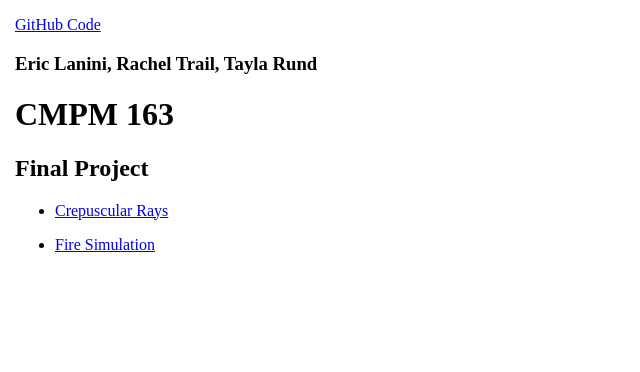
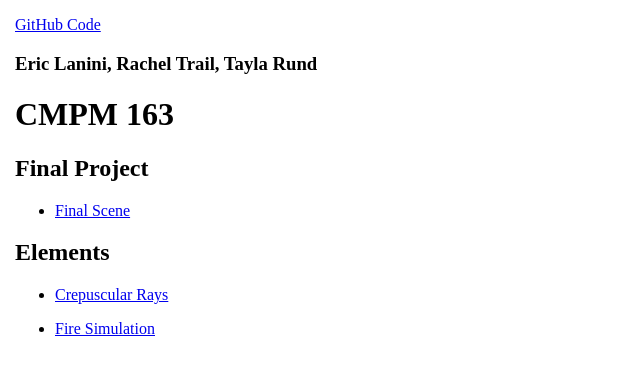
Before and after one commit to TaylaRund/FinalProject, a plain HTML site: page index.html in a window 1280 px wide. Shown: the whole page, without its empty margins (0-640 px from the left). Drawn offline with Linux system fonts and the light colour scheme.

Commit message:
Update index.html

```diff
--- a/index.html
+++ b/index.html
@@ -21,8 +21,13 @@
 
 	<h3 id="name"> Eric Lanini, Rachel Trail, Tayla Rund</h3>
 	<h1 id="CMPM 163"> CMPM 163</h1>
-	<h2 id="hw1"> Final Project</h2>
+	<h2 id="finalProject"> Final Project</h2>
 
+	<ul>
+	  <li><a href="/FinalProject/finalProject.html">Final Scene</a></li>
+	</ul>
+
+	<h2 id="elements"> Elements</h2>
 
 	<ul>
 	  <li><a href="/FinalProject/godRays.html">Crepuscular Rays</a></li>
```
